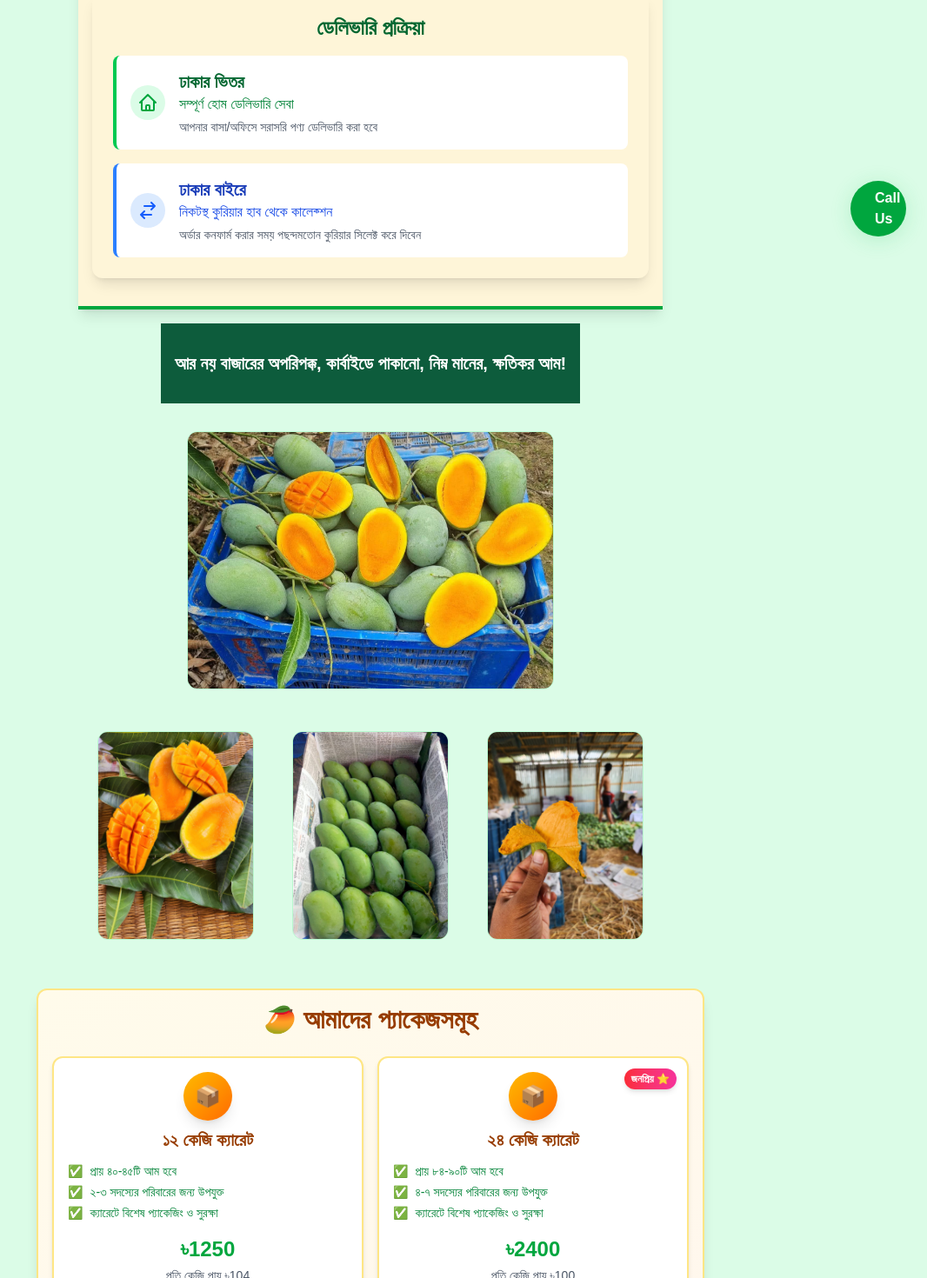
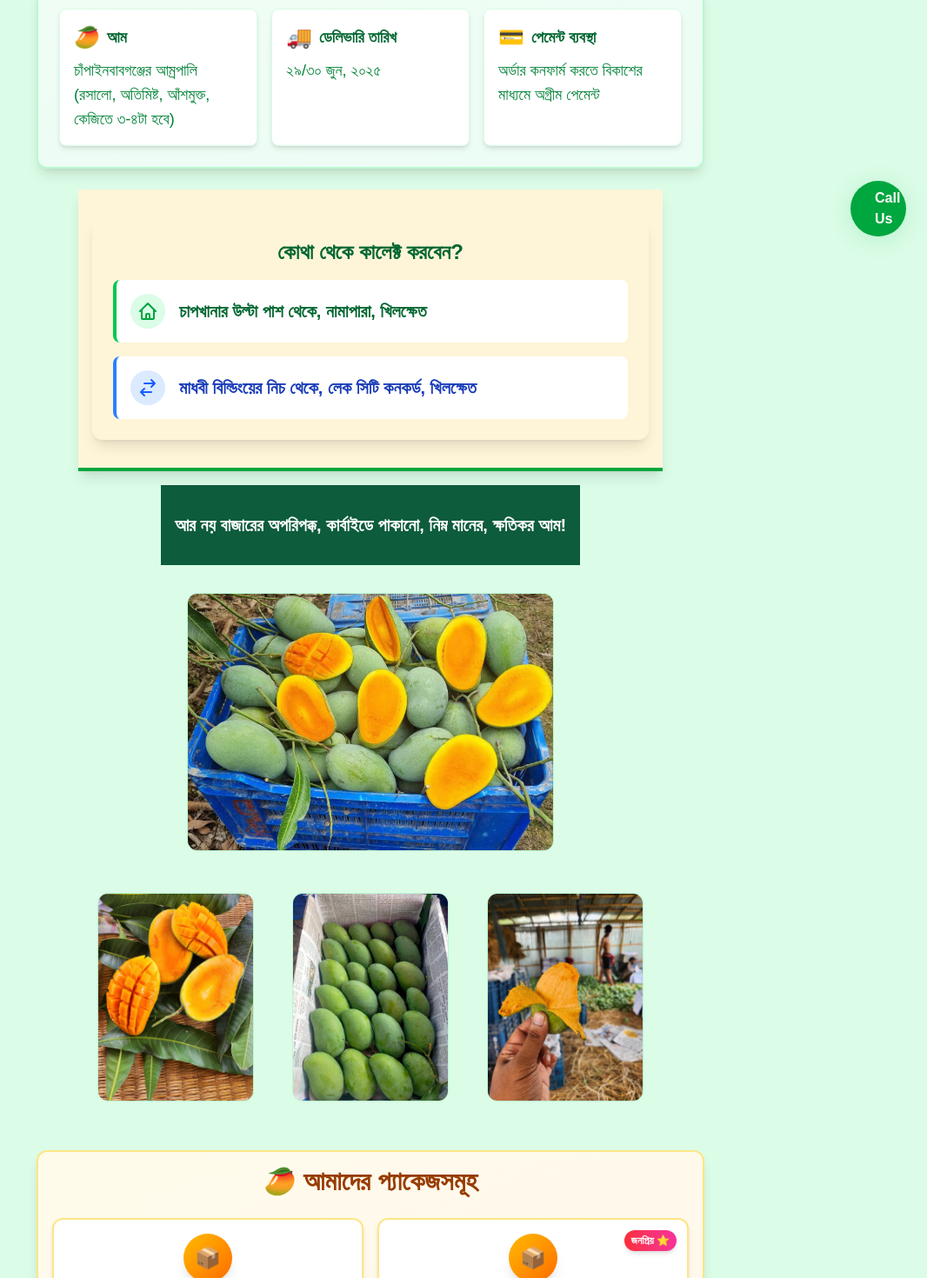
Before and after one commit to eshromanch/project-aam, a Next.js app: page /lakecity in a window 1280 px wide. Shown: the part 520-1990 px from the top of the page at 87% size, without its empty margins (214-1280 px from the left). Built offline with nearby package versions, Linux system fonts and the light colour scheme.

Commit message:
baal saal

```diff
--- a/src/app/lakecity/page.tsx
+++ b/src/app/lakecity/page.tsx
@@ -208,11 +208,48 @@ const handleShowPayment = () => {
         <p className="text-green-800 text-center font-medium">{PRODUCT.description}</p>
       </div> */}
 
+            <div className="w-full max-w-3xl mx-auto my-6 p-6 bg-gradient-to-br from-green-50 to-emerald-50 rounded-xl shadow-lg border-2 border-green-200">
+        <div className="grid grid-cols-1 md:grid-cols-3 gap-4">
+          {/* Product Info */}
+          <div className="bg-white rounded-lg p-4 shadow-md border border-green-100">
+            <div className="flex items-center gap-2 mb-2">
+              <span className="text-2xl">🥭</span>
+              <h3 className="text-lg font-bold text-green-800">আম</h3>
+            </div>
+            <p className="text-green-700 text-lg">
+              চাঁপাইনবাবগঞ্জের আম্রপালি (রসালো, অতিমিষ্ট, আঁশমুক্ত, কেজিতে ৩-৪টা হবে)
+            </p>
+          </div>
+
+          {/* Delivery Date */}
+          <div className="bg-white rounded-lg p-4 shadow-md border border-green-100">
+            <div className="flex items-center gap-2 mb-2">
+              <span className="text-2xl">🚚</span>
+              <h3 className="text-lg font-bold text-green-800">ডেলিভারি তারিখ</h3>
+            </div>
+            <p className="text-green-700 text-lg">
+              ২৯/৩০ জুন, ২০২৫
+            </p>
+          </div>
+
+          {/* Payment Method */}
+          <div className="bg-white rounded-lg p-4 shadow-md border border-green-100">
+            <div className="flex items-center gap-2 mb-2">
+              <span className="text-2xl">💳</span>
+              <h3 className="text-lg font-bold text-green-800">পেমেন্ট ব্যবস্থা</h3>
+            </div>
+            <p className="text-green-700 text-lg">
+              অর্ডার কনফার্ম করতে বিকাশের মাধ্যমে অগ্রীম পেমেন্ট
+            </p>
+          </div>
+        </div>
+      </div>
+
       {/* Info Section */}
       <div className=" w-full max-w-2xl bg-[#fef5d8] shadow-lg p-4 flex flex-col md:flex-row gap-4 border-b-4 border-green-600">
        {/* Delivery Process Section */}
 <div className="w-full max-w-2xl bg-[#fef5d8] shadow-lg p-6 rounded-xl my-4">
-  <h2 className="text-2xl font-bold text-green-800 mb-4 text-center">ডেলিভারি প্রক্রিয়া</h2>
+  <h2 className="text-2xl font-bold text-green-800 mb-4 text-center">কোথা থেকে কালেক্ট করবেন?</h2>
 
   <div className="space-y-4">
     {/* Dhaka Delivery */}
@@ -223,9 +260,9 @@ const handleShowPayment = () => {
         </svg>
       </div>
       <div>
-        <h3 className="text-xl font-bold text-green-800">ঢাকার ভিতর</h3>
-        <p className="text-green-700">সম্পূর্ণ হোম ডেলিভারি সেবা </p>
-        <p className="text-sm text-gray-600 mt-1">আপনার বাসা/অফিসে সরাসরি পণ্য ডেলিভারি করা হবে</p>
+        <h3 className="text-xl font-bold text-green-800">চাপখানার উল্টা পাশ থেকে, নামাপারা, খিলক্ষেত</h3>
+        {/* <p className="text-green-700">সম্পূর্ণ হোম ডেলিভারি সেবা </p>
+        <p className="text-sm text-gray-600 mt-1">আপনার বাসা/অফিসে সরাসরি পণ্য ডেলিভারি করা হবে</p> */}
       </div>
     </div>
 
@@ -237,9 +274,9 @@ const handleShowPayment = () => {
         </svg>
       </div>
       <div>
-        <h3 className="text-xl font-bold text-blue-800">ঢাকার বাইরে</h3>
-        <p className="text-blue-700">নিকটস্থ কুরিয়ার হাব থেকে কালেক্শন</p>
-        <p className="text-sm text-gray-600 mt-1">অর্ডার কনফার্ম করার সময় পছন্দমতোন কুরিয়ার সিলেক্ট করে দিবেন</p>
+        <h3 className="text-xl font-bold text-blue-800"> মাধবী বিল্ডিংয়ের নিচ থেকে, লেক সিটি কনকর্ড, খিলক্ষেত</h3>
+        {/* <p className="text-blue-700">নিকটস্থ কুরিয়ার হাব থেকে কালেক্শন</p>
+        <p className="text-sm text-gray-600 mt-1">অর্ডার কনফার্ম করার সময় পছন্দমতোন কুরিয়ার সিলেক্ট করে দিবেন</p> */}
       </div>
     </div>
   </div>
@@ -349,15 +386,12 @@ const handleShowPayment = () => {
           </div>
 
           {/* Price Section */}
-          <div className="text-center">
-            <div className="text-2xl font-bold text-green-600 mb-1">
+                    <div className="text-center">
+            <div className="text-2xl font-bold text-green-600 mb-1 flex items-center justify-center gap-1">
               ৳{option.price}
-            </div>
-            <div className="text-sm text-gray-600">
-              প্রতি কেজি প্রায় ৳{Math.round(option.price / option.value)}
-            </div>
-            <div className="text-xs text-green-600 font-medium mt-1">
-              সকল চার্জ সহ
+              <span className="text-sm text-black font-medium mt-1">
+              (সকল চার্জ সহ)
+            </span>
             </div>
           </div>
         </div>
@@ -652,13 +686,13 @@ const handleShowPayment = () => {
           এই ব্যাচে আপনার অর্ডার কনফার্ম করতে অগ্রীম পেমেন্ট দিয়ে অর্ডার সম্পন্ন করতে হবে।
         </p>
         <div className="space-y-3">
-          <div className="flex items-start">
+          <div className="flex items-start gap-3">
             <div className="w-3/6 text-green-600 font-bold">ধাপ - ১ঃ</div>
             <div className="text-green-900">
               আপনার বিকাশ নাম্বার থেকে <span className="font-bold text-green-800">01600018656</span> নাম্বারে <span className="font-bold text-green-800">{selectedOption ? selectedOption.price : 0} টাকা</span> Make Payment (পেমেন্ট) করুন।
             </div>
           </div>
-          <div className="flex items-start ">
+          <div className="flex items-start gap-3">
             <div className="w-5/6 text-green-600 font-bold">ধাপ - ২ঃ</div>
             <div className="text-green-900">
               পেমেন্ট সফল হলে ট্র‍্যানজেকশন আইডি (Transaction ID) এবং যেই নাম্বার থেকে পেমেন্ট সম্পন্ন করা হয়েছে সেই নাম্বারটি নিচে প্রদান করুন এবং অর্ডার কনফার্ম করুন
--- a/src/app/outside-lakecity/page.tsx
+++ b/src/app/outside-lakecity/page.tsx
@@ -233,6 +233,43 @@ const handleShowPayment = () => {
         <p className="text-green-800 text-center font-medium">{PRODUCT.description}</p>
       </div> */}
 
+            <div className="w-full max-w-3xl mx-auto my-6 p-6 bg-gradient-to-br from-green-50 to-emerald-50 rounded-xl shadow-lg border-2 border-green-200">
+        <div className="grid grid-cols-1 md:grid-cols-3 gap-4">
+          {/* Product Info */}
+          <div className="bg-white rounded-lg p-4 shadow-md border border-green-100">
+            <div className="flex items-center gap-2 mb-2">
+              <span className="text-2xl">🥭</span>
+              <h3 className="text-lg font-bold text-green-800">আম</h3>
+            </div>
+            <p className="text-green-700 text-lg">
+              চাঁপাইনবাবগঞ্জের আম্রপালি (রসালো, অতিমিষ্ট, আঁশমুক্ত, কেজিতে ৩-৪টা হবে)
+            </p>
+          </div>
+
+          {/* Delivery Date */}
+          <div className="bg-white rounded-lg p-4 shadow-md border border-green-100">
+            <div className="flex items-center gap-2 mb-2">
+              <span className="text-2xl">🚚</span>
+              <h3 className="text-lg font-bold text-green-800">ডেলিভারি তারিখ</h3>
+            </div>
+            <p className="text-green-700 text-lg">
+              ২৯/৩০ জুন, ২০২৫
+            </p>
+          </div>
+
+          {/* Payment Method */}
+          <div className="bg-white rounded-lg p-4 shadow-md border border-green-100">
+            <div className="flex items-center gap-2 mb-2">
+              <span className="text-2xl">💳</span>
+              <h3 className="text-lg font-bold text-green-800">পেমেন্ট ব্যবস্থা</h3>
+            </div>
+            <p className="text-green-700 text-lg">
+              অর্ডার কনফার্ম করতে বিকাশের মাধ্যমে অগ্রীম পেমেন্ট
+            </p>
+          </div>
+        </div>
+      </div>
+
       {/* Info Section */}
       <div className=" w-full max-w-2xl bg-[#fef5d8] shadow-lg p-4 flex flex-col md:flex-row gap-4 border-b-4 border-green-600">
        {/* Delivery Process Section */}
@@ -376,14 +413,11 @@ const handleShowPayment = () => {
 
           {/* Price Section */}
           <div className="text-center">
-            <div className="text-2xl font-bold text-green-600 mb-1">
+            <div className="text-2xl font-bold text-green-600 mb-1 flex items-center justify-center gap-1">
               ৳{option.price}
-            </div>
-            <div className="text-sm text-gray-600">
-              প্রতি কেজি প্রায় ৳{Math.round(option.price / option.value)}
-            </div>
-            <div className="text-xs text-green-600 font-medium mt-1">
-              সকল চার্জ সহ
+              <span className="text-sm text-black font-medium mt-1">
+              (সকল চার্জ সহ)
+            </span>
             </div>
           </div>
         </div>
@@ -677,13 +711,13 @@ const handleShowPayment = () => {
           এই ব্যাচে আপনার অর্ডার কনফার্ম করতে অগ্রীম পেমেন্ট দিয়ে অর্ডার সম্পন্ন করতে হবে।
         </p>
         <div className="space-y-3">
-          <div className="flex items-start">
+          <div className="flex items-start gap-3">
             <div className="w-3/6 text-green-600 font-bold">ধাপ - ১ঃ</div>
             <div className="text-green-900">
               আপনার বিকাশ নাম্বার থেকে <span className="font-bold text-green-800">01600018656</span> নাম্বারে <span className="font-bold text-green-800">{selectedOption ? selectedOption.price : 0} টাকা</span> Make Payment (পেমেন্ট) করুন।
             </div>
           </div>
-          <div className="flex items-start ">
+          <div className="flex items-start gap-3">
             <div className="w-5/6 text-green-600 font-bold">ধাপ - ২ঃ</div>
             <div className="text-green-900">
               পেমেন্ট সফল হলে ট্র‍্যানজেকশন আইডি (Transaction ID) এবং যেই নাম্বার থেকে পেমেন্ট সম্পন্ন করা হয়েছে সেই নাম্বারটি নিচে প্রদান করুন এবং অর্ডার কনফার্ম করুন
--- a/src/app/page.tsx
+++ b/src/app/page.tsx
@@ -224,14 +224,45 @@ const handleShowPayment = () => {
   return (
     <div className="min-h-screen bg-green-100 flex flex-col items-center ">
       <HeroSection/>
-      {/* Header */}
-      {/* <div className="w-full max-w-2xl bg-[#ffdf64] rounded-t-2xl shadow-lg p-4 flex flex-col items-center">
-        <div className="flex items-center gap-2 mb-2">
-          <span className="text-3xl">🥭</span>
-          <h1 className="text-2xl md:text-3xl font-bold text-green-800">{PRODUCT.name}</h1>
+{/* <div className="text-center text-white my-4 py-8 px-4 text-xl font-semibold bg-[#0d5c3c] ">আর নয় বাজারের অপরিপক্ক, কার্বাইডে পাকানো, নিম্ন মানের, ক্ষতিকর আম!</div> */}
+
+      {/* Key Information Section */}
+      <div className="w-full max-w-3xl mx-auto my-6 p-6 bg-gradient-to-br from-green-50 to-emerald-50 rounded-xl shadow-lg border-2 border-green-200">
+        <div className="grid grid-cols-1 md:grid-cols-3 gap-4">
+          {/* Product Info */}
+          <div className="bg-white rounded-lg p-4 shadow-md border border-green-100">
+            <div className="flex items-center gap-2 mb-2">
+              <span className="text-2xl">🥭</span>
+              <h3 className="text-lg font-bold text-green-800">আম</h3>
+            </div>
+            <p className="text-green-700 text-lg">
+              চাঁপাইনবাবগঞ্জের আম্রপালি (রসালো, অতিমিষ্ট, আঁশমুক্ত, কেজিতে ৩-৪টা হবে)
+            </p>
+          </div>
+
+          {/* Delivery Date */}
+          <div className="bg-white rounded-lg p-4 shadow-md border border-green-100">
+            <div className="flex items-center gap-2 mb-2">
+              <span className="text-2xl">🚚</span>
+              <h3 className="text-lg font-bold text-green-800">ডেলিভারি তারিখ</h3>
+            </div>
+            <p className="text-green-700 text-lg">
+              ২৯/৩০ জুন, ২০২৫
+            </p>
+          </div>
+
+          {/* Payment Method */}
+          <div className="bg-white rounded-lg p-4 shadow-md border border-green-100">
+            <div className="flex items-center gap-2 mb-2">
+              <span className="text-2xl">💳</span>
+              <h3 className="text-lg font-bold text-green-800">পেমেন্ট ব্যবস্থা</h3>
+            </div>
+            <p className="text-green-700 text-lg">
+              অর্ডার কনফার্ম করতে বিকাশের মাধ্যমে অগ্রীম পেমেন্ট
+            </p>
+          </div>
         </div>
-        <p className="text-green-800 text-center font-medium">{PRODUCT.description}</p>
-      </div> */}
+      </div>
 
       {/* Info Section */}
       <div className=" w-full max-w-2xl bg-[#fef5d8] shadow-lg p-4 flex flex-col md:flex-row gap-4 border-b-4 border-green-600">
@@ -375,15 +406,12 @@ const handleShowPayment = () => {
           </div>
 
           {/* Price Section */}
-          <div className="text-center">
-            <div className="text-2xl font-bold text-green-600 mb-1">
+                  <div className="text-center">
+            <div className="text-2xl font-bold text-green-600 mb-1 flex items-center justify-center gap-1">
               ৳{option.price}
-            </div>
-            <div className="text-sm text-gray-600">
-              প্রতি কেজি প্রায় ৳{Math.round(option.price / option.value)}
-            </div>
-            <div className="text-xs text-green-600 font-medium mt-1">
-              সকল চার্জ সহ
+              <span className="text-sm text-black font-medium mt-1">
+              (সকল চার্জ সহ)
+            </span>
             </div>
           </div>
         </div>
@@ -677,13 +705,13 @@ const handleShowPayment = () => {
           এই ব্যাচে আপনার অর্ডার কনফার্ম করতে অগ্রীম পেমেন্ট দিয়ে অর্ডার সম্পন্ন করতে হবে।
         </p>
         <div className="space-y-3">
-          <div className="flex items-start">
+          <div className="flex items-start gap-3">
             <div className="w-3/6 text-green-600 font-bold">ধাপ - ১ঃ</div>
             <div className="text-green-900">
               আপনার বিকাশ নাম্বার থেকে <span className="font-bold text-green-800">01600018656</span> নাম্বারে <span className="font-bold text-green-800">{selectedOption ? selectedOption.price : 0} টাকা</span> Make Payment (পেমেন্ট) করুন।
             </div>
           </div>
-          <div className="flex items-start ">
+          <div className="flex items-start gap-3">
             <div className="w-5/6 text-green-600 font-bold">ধাপ - ২ঃ</div>
             <div className="text-green-900">
               পেমেন্ট সফল হলে ট্র‍্যানজেকশন আইডি (Transaction ID) এবং যেই নাম্বার থেকে পেমেন্ট সম্পন্ন করা হয়েছে সেই নাম্বারটি নিচে প্রদান করুন এবং অর্ডার কনফার্ম করুন
```
